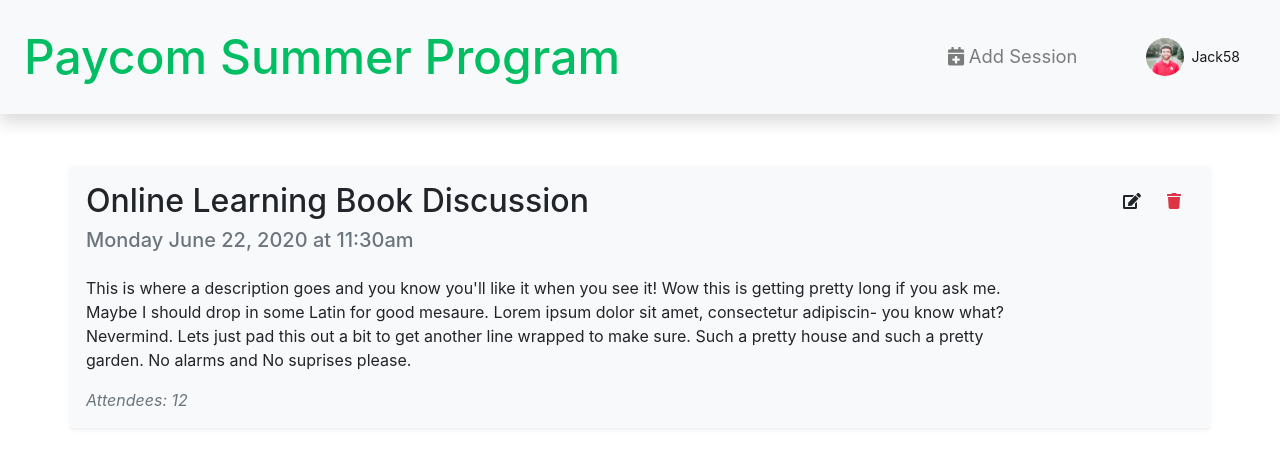
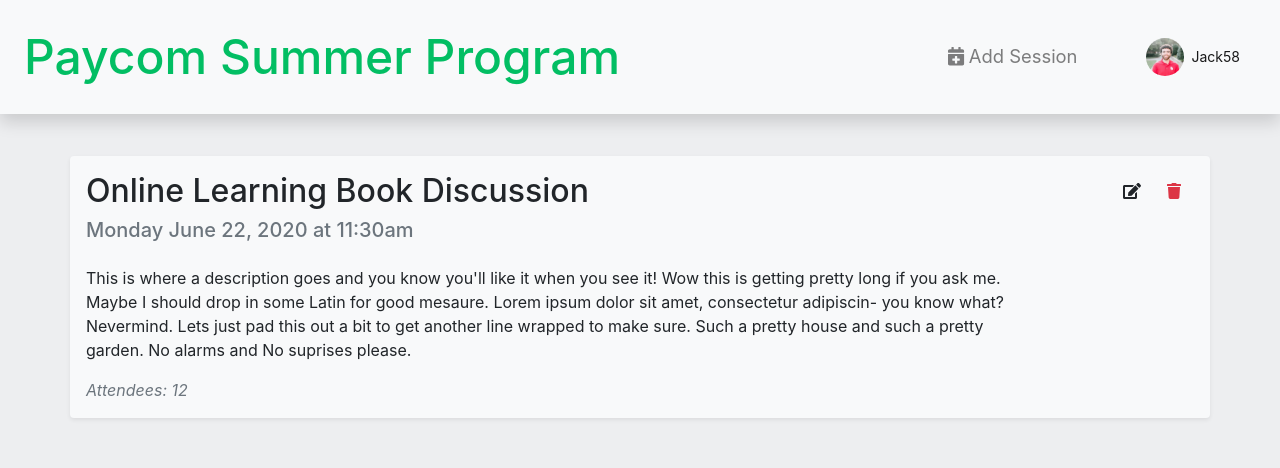
Before and after one commit to Jackschwarz58/ProgramPlanner-Paycom2020, a React (Create React App) app: page / in a window 1280 px wide. Shown: the top 468 px of the page. Built offline with nearby package versions, Linux system fonts and the light colour scheme.

Commit message:
Changed background color

```diff
--- a/src/index.css
+++ b/src/index.css
@@ -5,7 +5,8 @@
     sans-serif;
   -webkit-font-smoothing: antialiased;
   -moz-osx-font-smoothing: grayscale;
-  padding-top: 150px;
+  padding-top: 140px;
+  background-color: #edeef0;
 }
 
 code {
--- a/src/index.js
+++ b/src/index.js
@@ -1,10 +1,10 @@
 import React from "react";
 import ReactDOM from "react-dom";
+import "bootstrap/dist/css/bootstrap.css";
+import "bootstrap/dist/js/bootstrap.bundle.min";
 import "./index.css";
 import App from "./App";
 import * as serviceWorker from "./serviceWorker";
-import "bootstrap/dist/css/bootstrap.css";
-import "bootstrap/dist/js/bootstrap.bundle.min";
 
 ReactDOM.render(
   <React.StrictMode>
```
